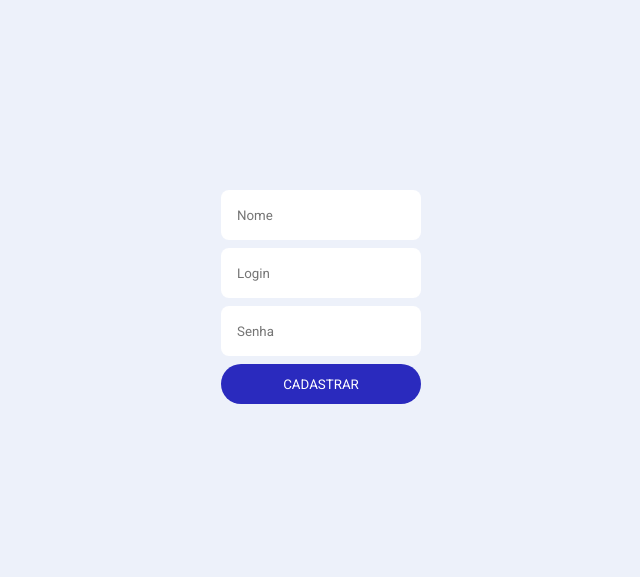
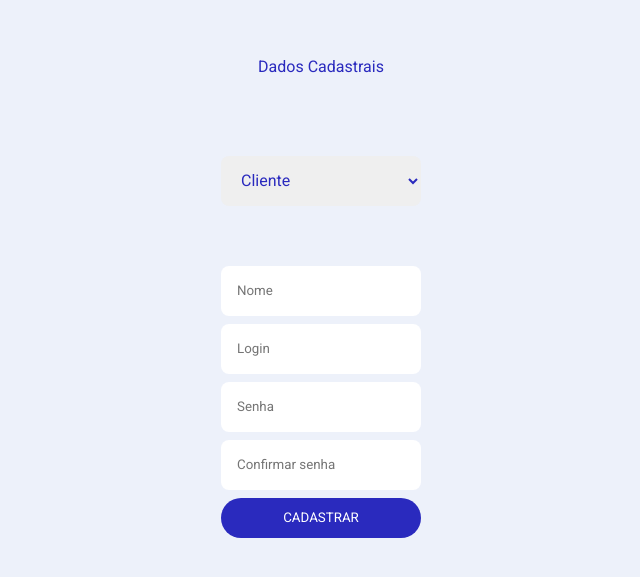
Before and after one commit to Samuelplim/veterinaria, a React (Create React App) app: page /Register in a window 1280 px wide. Shown: the part 103-680 px from the top of the page, without its empty margins (319-959 px from the left). Built offline with nearby package versions, Linux system fonts and the light colour scheme.

Commit message:
Tela de cadastro Select com bug

```diff
--- a/src/screens/Register/index.tsx
+++ b/src/screens/Register/index.tsx
@@ -2,13 +2,24 @@ import React from "react";
 import ButtonPrimary from "../../components/ButtonPrimary";
 import InputPrimary from "../../components/InputPrimary";
 
-import { Container } from "./styles";
+import { Container, Title, Select } from "./styles";
 export function Register() {
   return (
     <Container>
+      <Title>Dados Cadastrais</Title>
+      <Select name="Tipo de cliente" id="Clienteform" form="Clientform">
+        <option value="Cliente">Cliente</option>
+        <option value="Veterinário">Veterinário</option>
+      </Select>
       <InputPrimary type="Text" name="Nome" placeholder="Nome" />
       <InputPrimary type="Text" name="Login" placeholder="Login" />
       <InputPrimary type="Password" name="Senha" placeholder="Senha" />
+      <InputPrimary
+        type="Password"
+        name="Senha"
+        placeholder="Confirmar senha"
+      />
+
       <ButtonPrimary type="submit" children="CADASTRAR" />
     </Container>
   );
--- a/src/screens/Register/styles.ts
+++ b/src/screens/Register/styles.ts
@@ -8,3 +8,18 @@ export const Container = styled.div`
   align-items: center;
   background-color: var(--background);
 `;
+export const Title = styled.p`
+  color: var(--primary);
+  margin-bottom: 80px;
+  font-size: 16px;
+`;
+export const Select = styled.select`
+  min-height: 50px;
+  width: 200px;
+  margin-bottom: 60px;
+  border-radius: 8px;
+  color: var(--primary);
+  padding: 8px 16px;
+  cursor: pointer;
+  font-size: 16px;
+`;
--- a/src/screens/SignIn/index.tsx
+++ b/src/screens/SignIn/index.tsx
@@ -18,7 +18,7 @@ export function SignIn() {
       <Link href="#">Esqueci a senha</Link>
       <ButtonPrimary type="submit" children="ENTRAR" />
       <Subtitle>Ou</Subtitle>
-      <LinkCadastro href="#">Cadastre-se</LinkCadastro>
+      <LinkCadastro href="/Register">Cadastre-se</LinkCadastro>
     </Container>
   );
 }
--- a/src/styles/GlobalStyle.ts
+++ b/src/styles/GlobalStyle.ts
@@ -10,12 +10,7 @@ export default createGlobalStyle`
     outline: 0;
   }
   html, body,#root{
-    height: 100%;
-    display: flex;
-    flex: 1;
     height: 100vh;
-    justify-content: center;
-    align-items: center;
   }
 
   :root{
```
